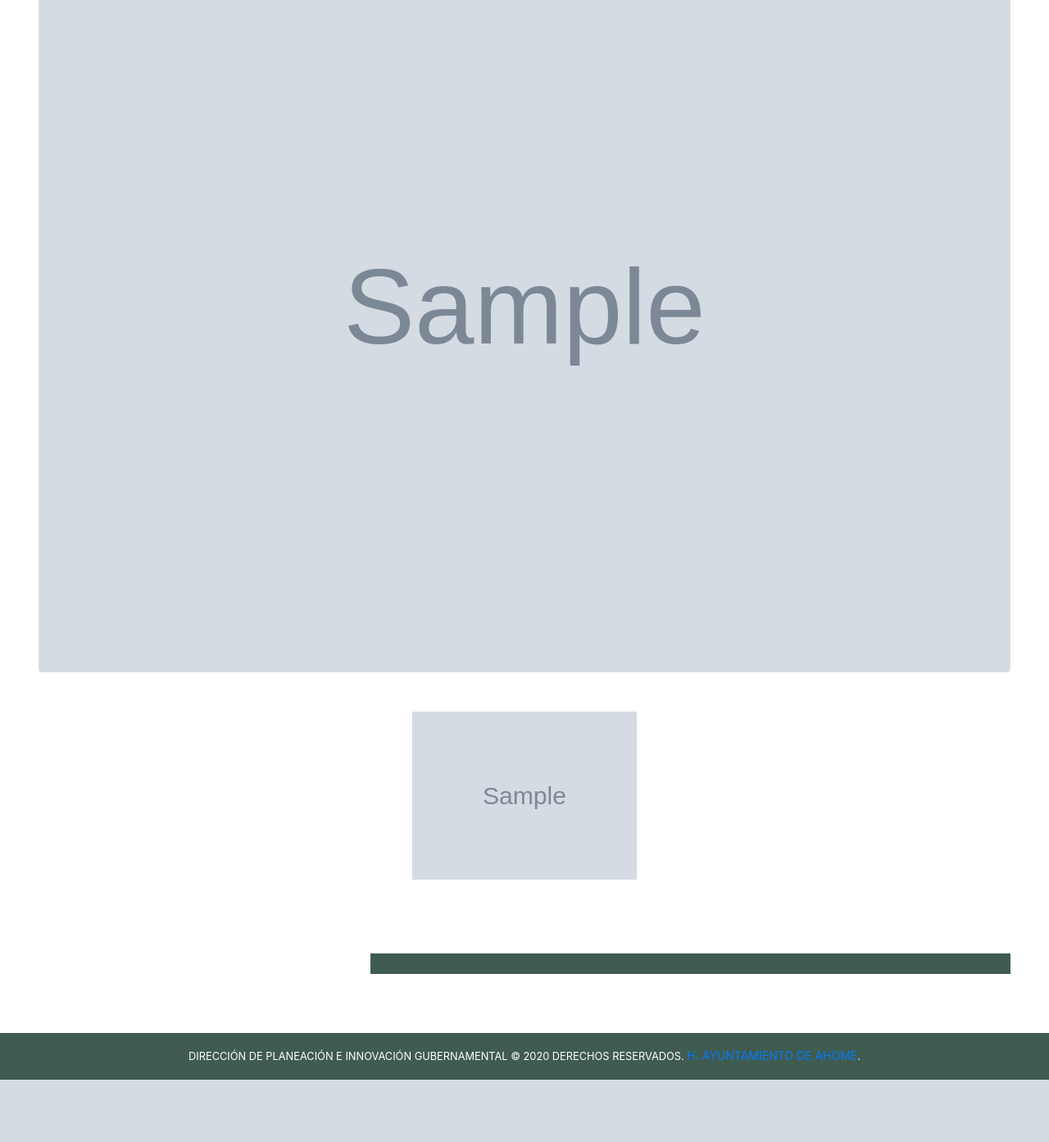
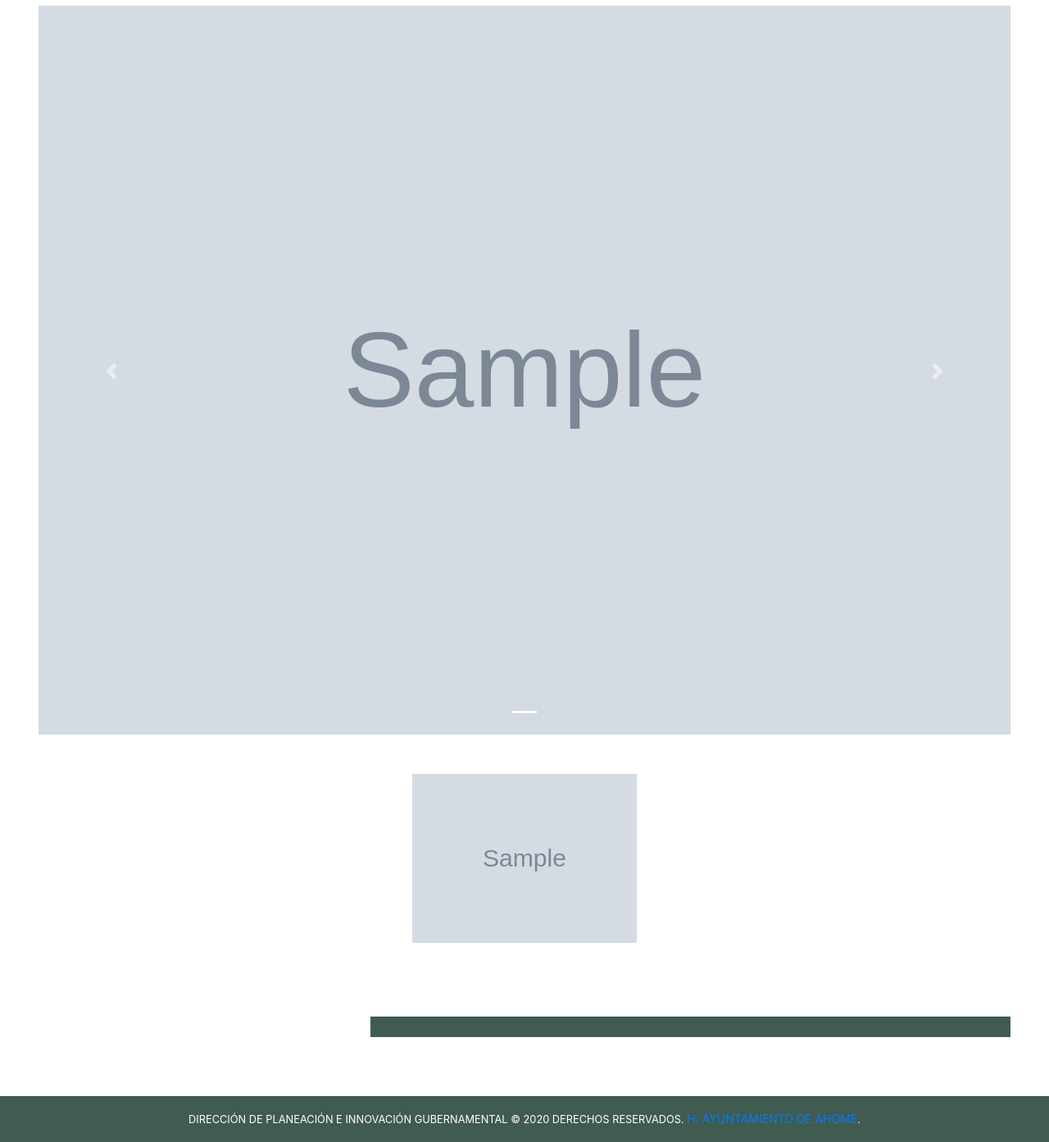
Before and after one commit to RafaRem/microSito, a Django app: template sieppCiudadano/core/templates/inicio.html in a window 1280 px wide. Shown: the part 2146-3539 px from the top of the page at 82% size. Before the commit the page ends 3463 px from the top, so only its background shows below. Run offline with Django 3.2, Linux system fonts and the light colour scheme; the template is opened without the code that fills it: most values are stand-ins (such as "Sample title", 1, 10 or a date in 2020); grey boxes marked "Sample" are stand-in pictures; some libraries are stand-ins or nearby versions; some web fonts are replaced.

Commit message:
ajustes para los vidos

```diff
--- a/sieppCiudadano/core/models.py
+++ b/sieppCiudadano/core/models.py
@@ -7,6 +7,7 @@ class Informe(models.Model):
     documento = models.FileField(blank=True, null=True)
     decoracion = models.CharField( max_length=200, null=True, verbose_name="Color Principal del Informe")
     principal = models.CharField(max_length=500, null=True, verbose_name="Eje que se mostrara primero")
+    video = models.FileField(upload_to='uploads/', null= True, verbose_name="Video Promocional")
     class Meta:
         verbose_name = "informe"
         verbose_name_plural = "informes"
--- a/sieppCiudadano/core/templates/inicio.html
+++ b/sieppCiudadano/core/templates/inicio.html
@@ -70,23 +70,14 @@ cursor:pointer; cursor: hand;
 <!--Periodo de Gobierno-->
 <body class="justify-content-center text-center">
     <div class="container-fluid cont" style="width: 95%; margin-top: 7%; background-color:rgba(255, 0, 0, 0) !important; ">
-{% if request.path == '/eje/1' %}  <iframe style="width: 100%; height:500px"  src="https://www.youtube.com/embed/hv7R2d4uChE" frameborder="0" allow="accelerometer; autoplay; clipboard-write; encrypted-media; gyroscope; picture-in-picture" allowfullscreen></iframe>
-{% elif  request.path == '/eje/2' %}   <iframe style="width: 100%; height:500px" src="https://www.youtube.com/embed/INtGcBWOllg" frameborder="0" allow="accelerometer; autoplay; clipboard-write; encrypted-media; gyroscope; picture-in-picture" allowfullscreen></iframe>
-{% elif  request.path == '/eje/3' %}  <iframe style="width: 100%; height:500px" src="https://www.youtube.com/embed/INtGcBWOllg" frameborder="0" allow="accelerometer; autoplay; clipboard-write; encrypted-media; gyroscope; picture-in-picture" allowfullscreen></iframe>
-{% elif  request.path == '/eje/4' %}  <iframe style="width: 100%; height:500px" src="https://www.youtube.com/embed/hv7R2d4uChE" frameborder="0" allow="accelerometer; autoplay; clipboard-write; encrypted-media; gyroscope; picture-in-picture" allowfullscreen></iframe>
-{% elif  request.path == '/eje/5' %}  <iframe style="width: 100%; height:500px" src="https://www.youtube.com/embed/hv7R2d4uChE" frameborder="0" allow="accelerometer; autoplay; clipboard-write; encrypted-media; gyroscope; picture-in-picture" allowfullscreen></iframe>
-{% elif  request.path == '/eje/6' %}  <iframe style="width: 100%; height:500px" src="https://www.youtube.com/embed/hv7R2d4uChE" frameborder="0" allow="accelerometer; autoplay; clipboard-write; encrypted-media; gyroscope; picture-in-picture" allowfullscreen></iframe>
-{% else %}
-<iframe style="width: 100%; height:500px" src="https://www.youtube.com/embed/hv7R2d4uChE" frameborder="0" allow="accelerometer; autoplay; clipboard-write; encrypted-media; gyroscope; picture-in-picture" allowfullscreen></iframe>
-{%endif%}
 
 <!-- Aqui Va el Video-->
-<!--Foto Principal
+<!--Foto Principal-->
 {% if eje.video %}
 <video class="foo-2" autoplay controls  style="width: 100%; height:auto" src="{{ eje.video.url }}"></video>
 {% else %}
 <video class="foo-2" autoplay controls  style="width: 100%; height:auto" src="{% static 'images/promo.mp4' %}"></video>
-{% endif %}-->
+{% endif %}
 
 
 <!--Descripción del eje-->
@@ -138,14 +129,53 @@ cursor:pointer; cursor: hand;
 
 </div>
 {% endif %}
+<div id="carouselExampleIndicators" class="carousel slide" data-ride="carousel">
+    <ol class="carousel-indicators">
+
+        {% for tema in temas %}
+            {% if forloop.counter == 1 %}
+            <li data-target="#carouselExampleIndicators" data-slide-to="{{tema.pk}}" class="active"></li>
+            {% else %}
+            <li data-target="#carouselExampleIndicators" data-slide-to="{{tema.pk}}" class=""></li>
+            {% endif %}
+
+        {% endfor %}
+
+    </ol>
+
+    <div class="carousel-inner">
+    {% for tema in temas %}
+        {% if forloop.counter == 1 %}
+        <div class="carousel-item active">
+            <img src="{{ tema.imagen.url }}" class="d-block w-100" alt="...">
+        </div>
+        {% else %}
+            <div class="carousel-item">
+                <img src="{{ tema.imagen.url }}" class="d-block w-100" alt="...">
+            </div>
+        {% endif %}
+
+    {% endfor %}
+    </div>
+    <a class="carousel-control-prev" href="#carouselExampleIndicators" role="button" data-slide="prev">
+      <span class="carousel-control-prev-icon" aria-hidden="true"></span>
+      <span class="sr-only">Previous</span>
+    </a>
+    <a class="carousel-control-next" href="#carouselExampleIndicators" role="button" data-slide="next">
+      <span class="carousel-control-next-icon" aria-hidden="true"></span>
+      <span class="sr-only">Next</span>
+    </a>
+  </div>
+<!--
 {% for tema in temas %}
+
 <div class="card mt-3" style="width:100% ">
     <img class="card-img-top " src="{{ tema.imagen.url }}" alt="Card image">
     <div class="col card-img-overlay" >
     </div>
 </div>
 {% endfor %}
-
+-->
 
 <!--Galeria de Fotos-->
 <div id="galeria" class="container-fluid mt-5">
@@ -195,7 +225,7 @@ cursor:pointer; cursor: hand;
 {% if visores %}
 
 <div class=" mt-3 mb-3">
-    <div class="container-fluid justify-content-center mb-3" style="background-color: {{eje.decoracion}};  height: 50px; color:white; font-size: 35px;"> Mapas visores </div>
+    <div class="container-fluid justify-content-center mb-3" style="background-color: {{eje.decoracion}};  height: 50px; color:white; font-size: 35px;"> Visores </div>
     <div class="row">
         <div id="mapButon" class="col-md-4">
 
```
Also changed, not shown: sieppCiudadano/core/migrations/0018_informe_video.py (added).
